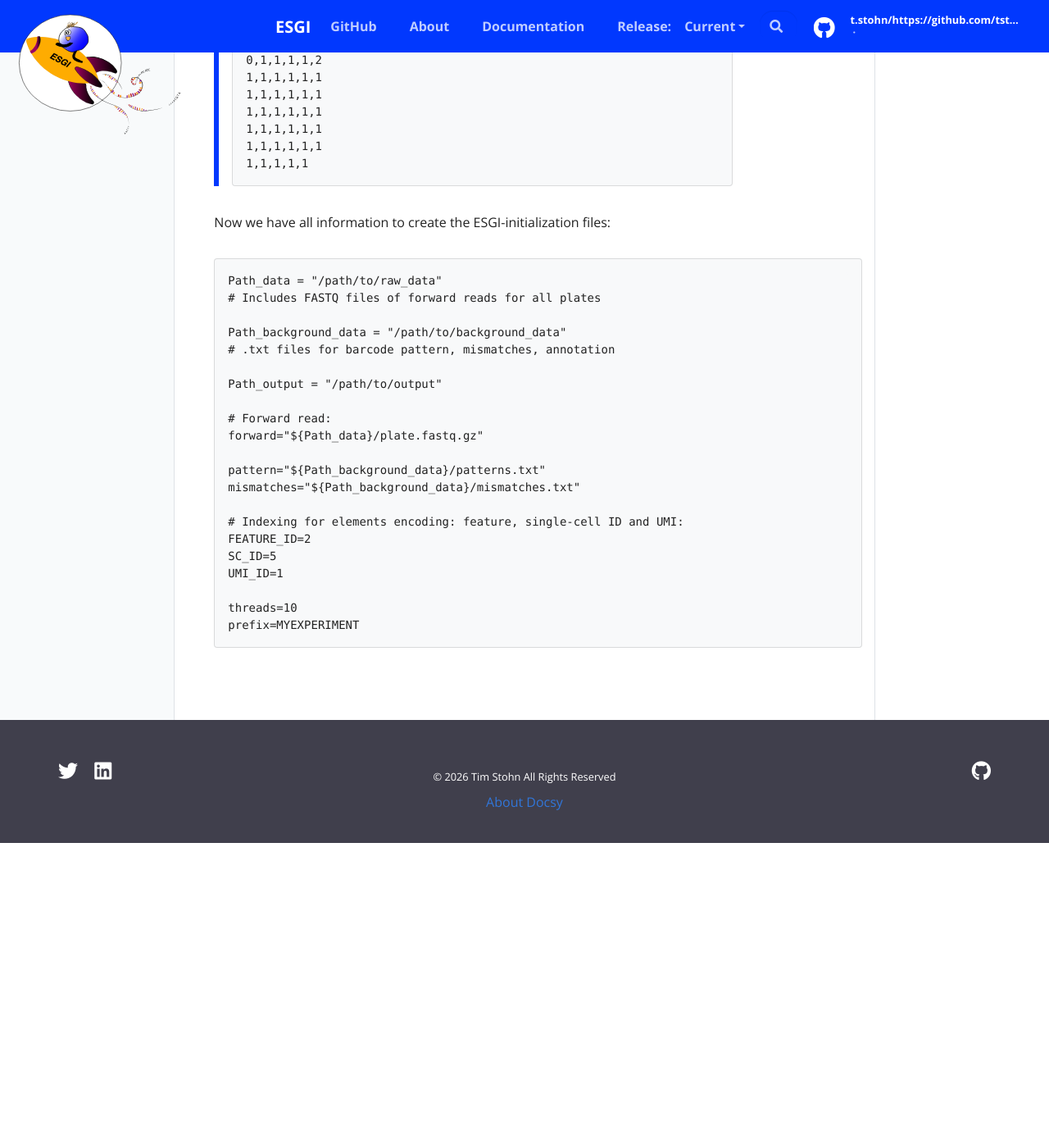
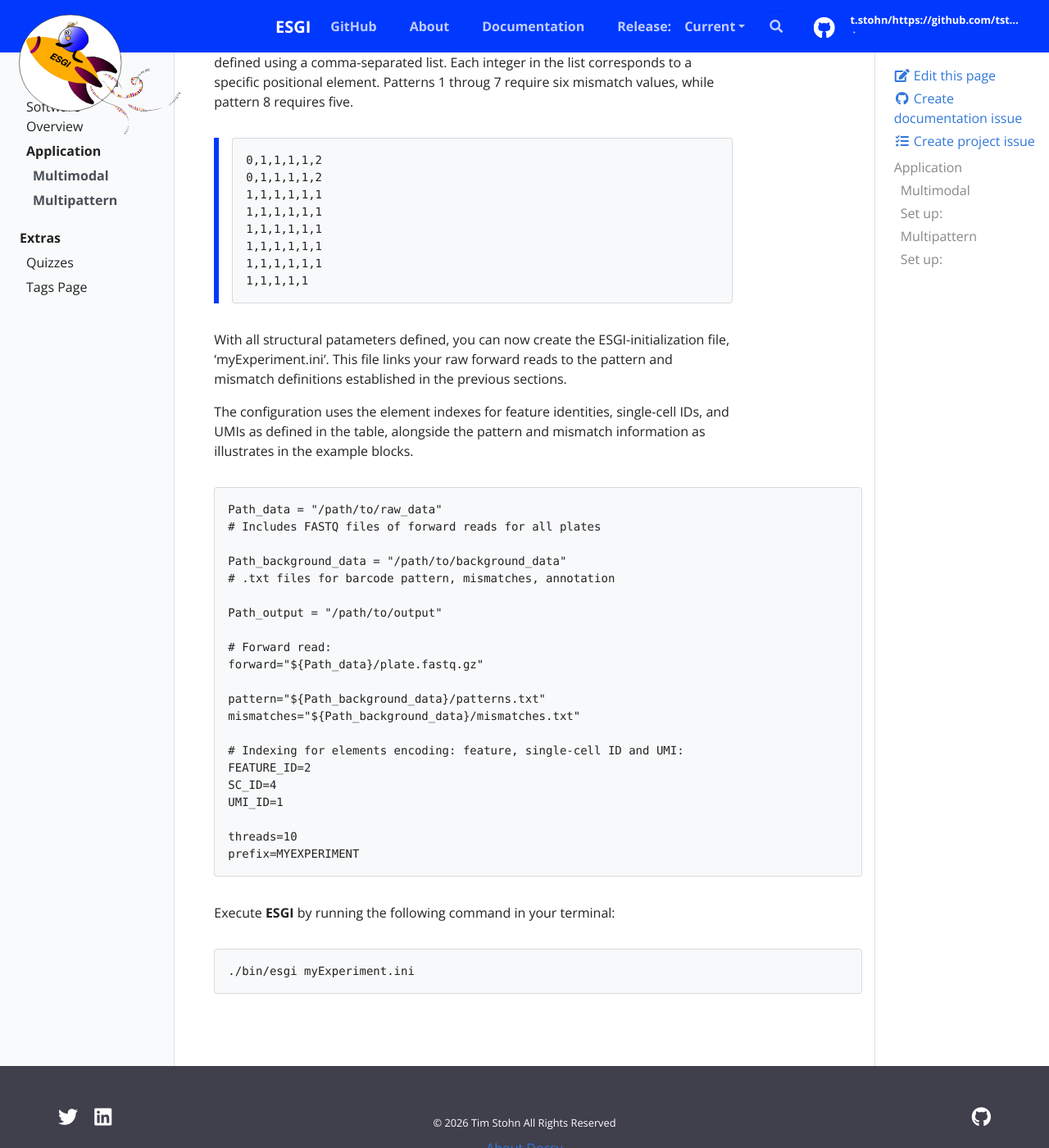
Before and after one commit to tstohn/ESGI.documentation, a Jekyll site: the page built from _docs/application.md, in a window 1280 px wide and 1400 px high, scrolled down 6355 px. Shown: the whole window at 82% size. Built offline with Jekyll 4.4.1, drawn with Linux system fonts in a browser that asks for light colours; before the commit the page ends 7383 px from its top, so only the background shows below that; some of the changed text lies outside the part shown.

Commit message:
instructions configuration file

````diff
--- a/_docs/application.md
+++ b/_docs/application.md
@@ -105,6 +105,11 @@ ANNOTATION_IDs=/home/n.vd.brug/Projects/Analysis-EZGI/SIGNALseq_Analysis/backgro
 
 threads=10
 prefix=MYEXPERIMENT
+```
+
+Execute **ESGI** using
+```
+./bin/esgi myExperiment.ini
 ```
 
 Run the workflow for the protein modality:
@@ -222,7 +227,10 @@ For each pattern, the maximum number of allowed mismatches per element is define
 >1,1,1,1,1
 >```
 
-Now we have all information to create the ESGI-initialization files:
+With all structural patameters defined, you can now create the ESGI-initialization file, 'myExperiment.ini'. This file links your raw forward reads to the pattern and mismatch definitions established in the previous sections.
+
+The configuration uses the element indexes for feature identities, single-cell IDs, and UMIs as defined in the table, alongside the pattern and mismatch information as illustrates in the example blocks.
+
 ```
 Path_data = "/path/to/raw_data"
 # Includes FASTQ files of forward reads for all plates
@@ -240,9 +248,14 @@ mismatches="${Path_background_data}/mismatches.txt"
 
 # Indexing for elements encoding: feature, single-cell ID and UMI:
 FEATURE_ID=2
-SC_ID=5
+SC_ID=4
 UMI_ID=1
 
 threads=10
 prefix=MYEXPERIMENT
 ```
+
+Execute **ESGI** by running the following command in your terminal:
+```
+./bin/esgi myExperiment.ini
+```
````
